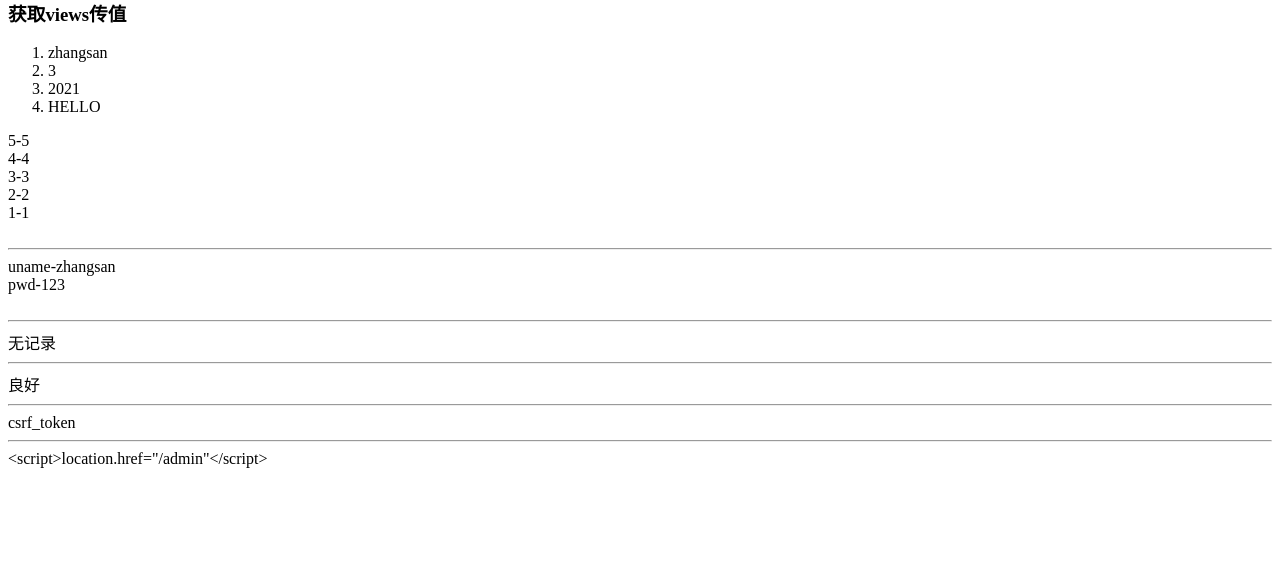
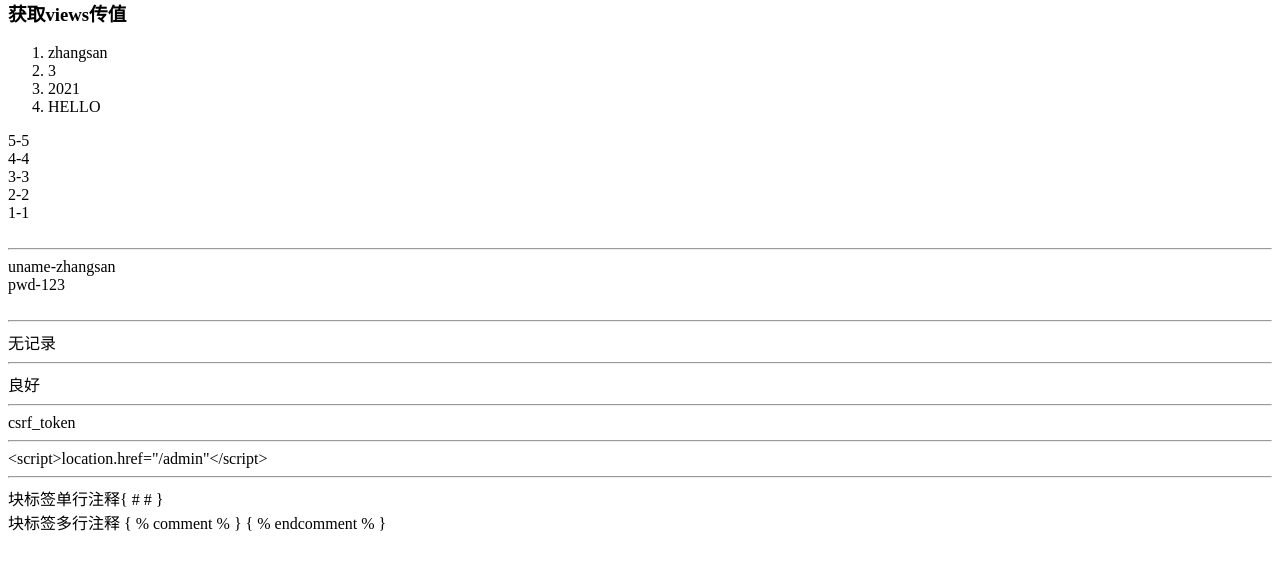
Before and after one commit to kimchol0/PythonWebTest, a Django app: a page that uses three/templates/getdata1.html in a window 1280 px wide. Shown: the part 20-590 px from the top of the page. Run offline with Django 3.2, Linux system fonts and the light colour scheme.

Commit message:
模板标签语法（块标签）——注释

```diff
--- a/three/templates/getdata1.html
+++ b/three/templates/getdata1.html
@@ -49,5 +49,21 @@ csrf_token
 <!-- 自动转义为off时解析成标签，故网页可实现h3标题的效果-->
 <!-- 但如果后台将loc变量改为一串代码，此时自动转义为off时解析成标签，则会动态执行script中的location.href，此时自动转义为off容易被攻击。 -->
 <!-- 自动转义改为on后，自动转义成普通字符串，不会动态执行script中的location.href-->
+<br/>
+<hr/>
+块标签单行注释{ #  # }
+{#{{ loc }}#}
+<br/>
+块标签多行注释
+{ % comment % }
+{ % endcomment % }
+
+{% comment %}
+{% autoescape on %}
+{{ loc }}
+{% endautoescape %}
+{% endcomment %}
+
+<br/>
 </body>
 </html>
```
